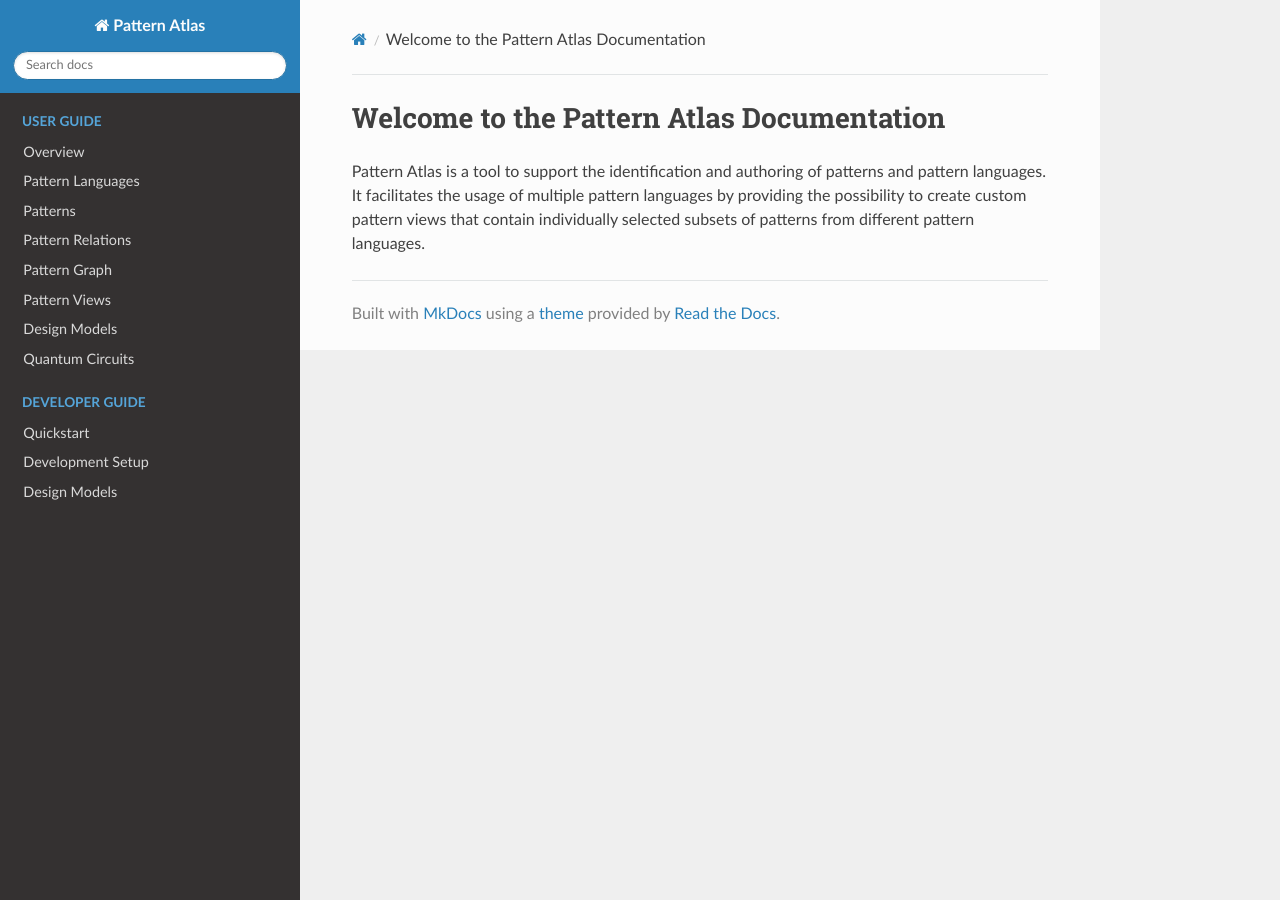
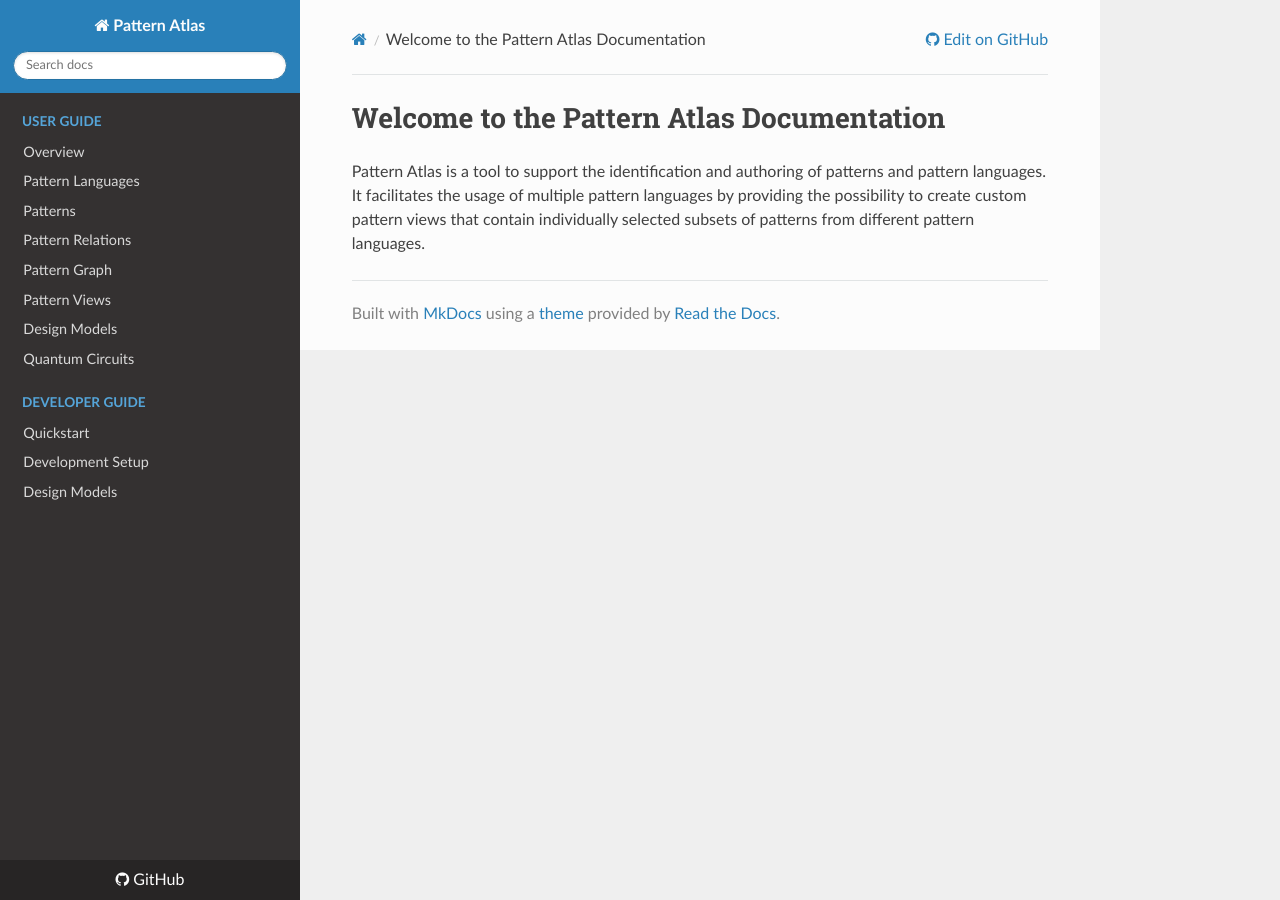
Before and after one commit to PatternAtlas/pattern-atlas-readthedocs, an MkDocs documentation site: the page built from docs/index.md, in a window 1280 px wide. Built offline with MkDocs 1.6.1, drawn with Linux system fonts in a browser that asks for light colours; nearby versions of some CDN libraries; some of the changed lines change nothing that is shown.

Commit message:
add repo_url setting

```diff
--- a/mkdocs.yml
+++ b/mkdocs.yml
@@ -21,3 +21,4 @@ extra_css:
 markdown_extensions:
   - admonition
   - attr_list
+repo_url: https://github.com/PatternAtlas/pattern-atlas-readthedocs
```
